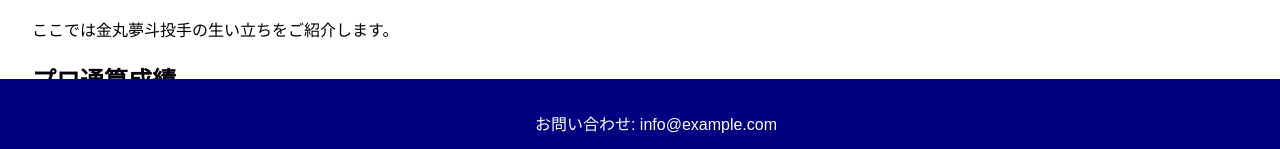
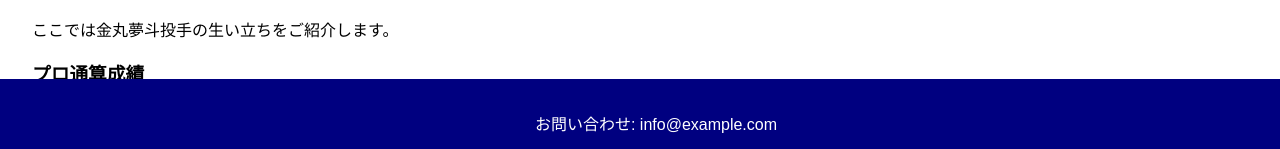
Before and after one commit to sudohina/kanemaru-information, a plain HTML site: page index.html in a window 1280 px wide. Shown: the part 599-748 px from the top of the page. Drawn offline with Linux system fonts and the light colour scheme.

Commit message:
Update index.html

```diff
--- a/index.html
+++ b/index.html
@@ -57,7 +57,7 @@
     <h2>生い立ち</h2>
     <p>ここでは金丸夢斗投手の生い立ちをご紹介します。</p>
 
-    <h2>プロ通算成績</h2>
+    <h3>プロ通算成績</h3>
     <p>金丸夢斗投手のプロ通算成績を掲載しています。</p>
   </main>
 
```
